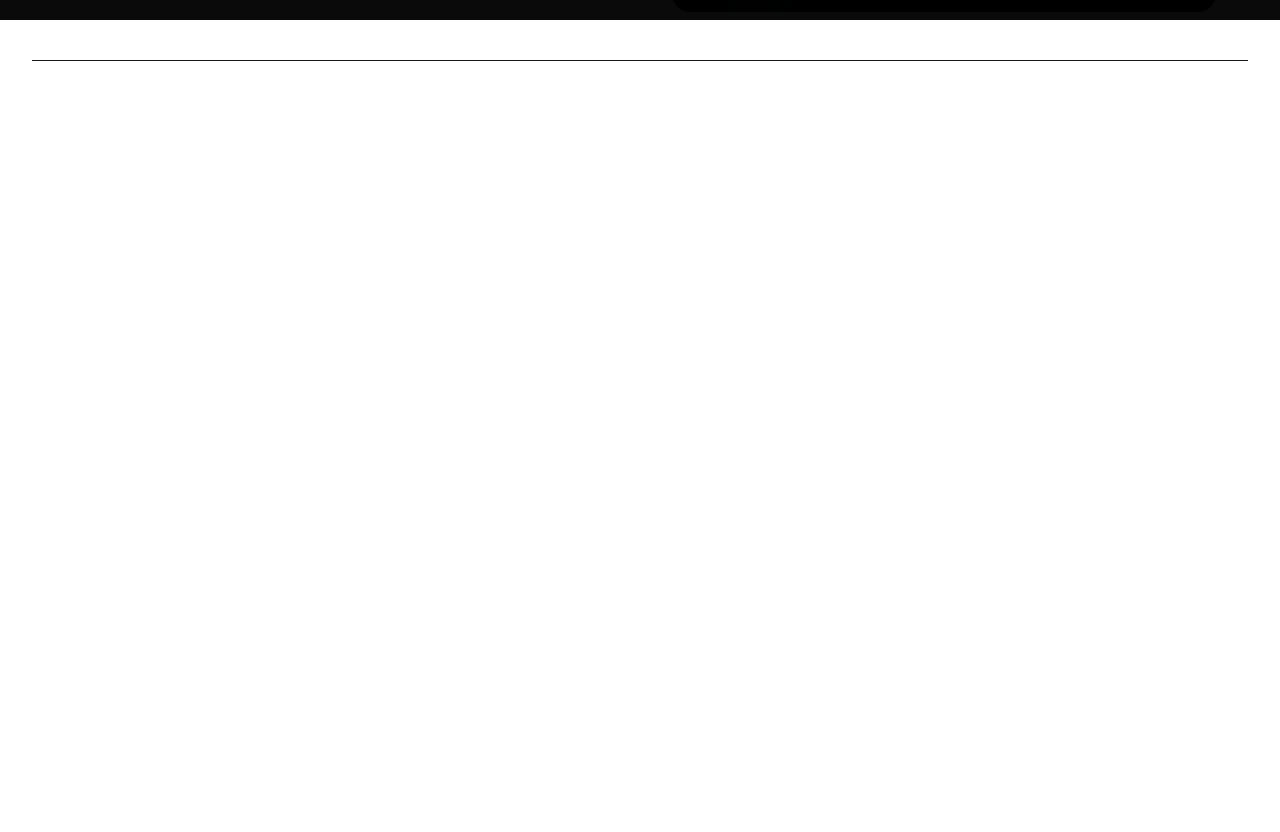
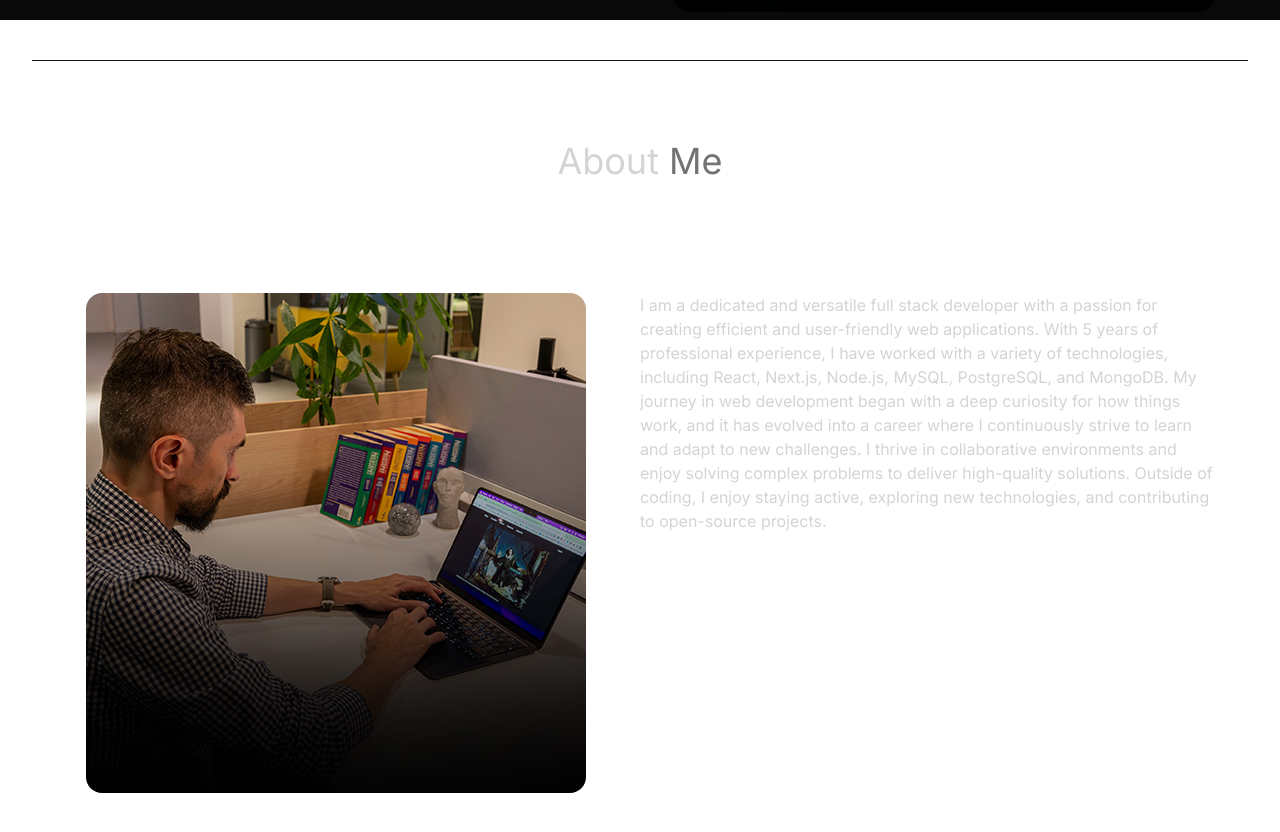
Before and after one commit to RayChan9123/Ray_Portfolio_Web_2024_Repo, a React (Vite) app: page / in a window 1280 px wide. Shown: the part 780-1612 px from the top of the page. Before the commit the page ends 841 px from the top, so only its background shows below. Built offline with nearby package versions, Linux system fonts and the light colour scheme.

Commit message:
finished About me section

```diff
--- a/src/App.jsx
+++ b/src/App.jsx
@@ -1,15 +1,18 @@
 import React from "react";
 import Navbar from "./components/Navbar";
 import Hero from "./components/Hero";
+import About from "./components/About";
 
 const App = () => {
   return (
     <div className="overflow-x-hidden text-neutral-300 antialiased selection:bg-cyan-300 selection:text-cyan-900">
-      <div className="flixed top-0 -z-10 h-full w-full"></div>
-      <div className="absolute top-0 z-[-2] h-screen w-screen bg-neutral-950 bg-[radial-gradient(ellipse_80%_80%_at_50%_-20%,rgba(120,119,198,0.3),rgba(255,255,255,0))]" />
+      <div className="fixed top-0 -z-10 h-full w-full">
+        <div className="absolute top-0 z-[-2] h-screen w-screen bg-neutral-950 bg-[radial-gradient(ellipse_80%_80%_at_50%_-20%,rgba(120,119,198,0.3),rgba(255,255,255,0))]" />
+      </div>
       <div className="container mx-auto px-8">
         <Navbar />
         <Hero />
+        <About />
       </div>
     </div>
   );
--- /dev/null
+++ b/src/components/About.jsx
@@ -0,0 +1,28 @@
+import React from "react";
+import aboutImg from "../assets/about.jpg";
+import { ABOUT_TEXT } from "../constants";
+
+const About = () => {
+  return (
+    <div className="border-b border-neutral-900 pb-4">
+      <h1 className="my-20 text-center text-4xl">
+        About
+        <span className="text-neutral-500"> Me</span>
+      </h1>
+      <div className="flex flex-wrap">
+        <div className="w-full lg:w-1/2 lg:p-8">
+          <div className="flex items-center justify-center">
+            <img className="rounded-2xl" src={aboutImg} alt="about" />
+          </div>
+        </div>
+        <div className="w-full lg:w-1/2">
+          <div className="flex justify-center lg:justify-start">
+            <p className="my-2 max-w-xl py-6">{ABOUT_TEXT}</p>
+          </div>
+        </div>
+      </div>
+    </div>
+  );
+};
+
+export default About;
```
